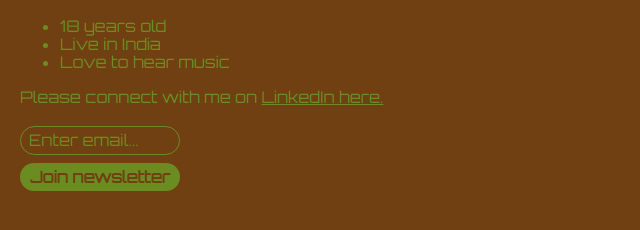
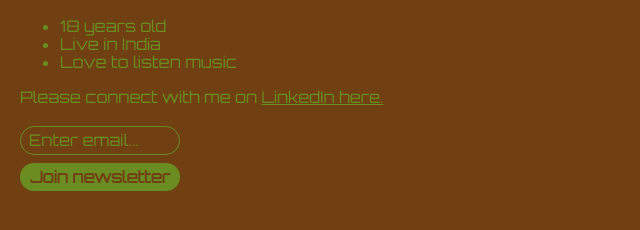
Before and after one commit to Alayasokan/Web-Bootcamp, a website built with Vite: page Personal-site/index.html in a window 1280 px wide. Shown: the part 514-744 px from the top of the page, 0-640 px from the left. Built offline with nearby package versions, Linux system fonts and the light colour scheme; a web font is replaced by a local one.

Commit message:
Update index.html

```diff
--- a/Personal-site/index.html
+++ b/Personal-site/index.html
@@ -16,7 +16,7 @@
         <ul>
             <li>18 years old</li>
             <li>Live in India</li>
-            <li>Love to hear music</li>
+            <li>Love to listen music</li>
         </ul>
         <p>Please connect with me on <a href="https://www.linkedin.com/in/alay-ashokan-25058a248/" target="_blank">LinkedIn here.</a></p>
         <input type="text" placeholder="Enter email...">
```
